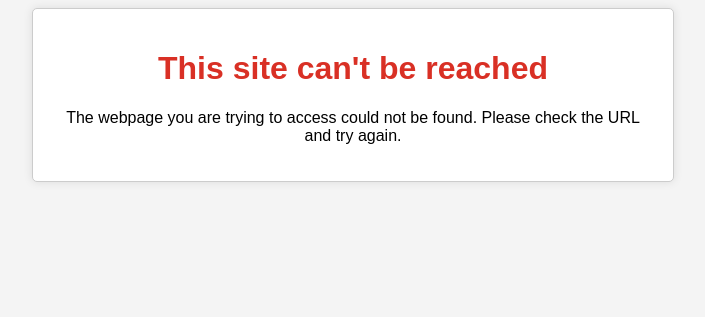
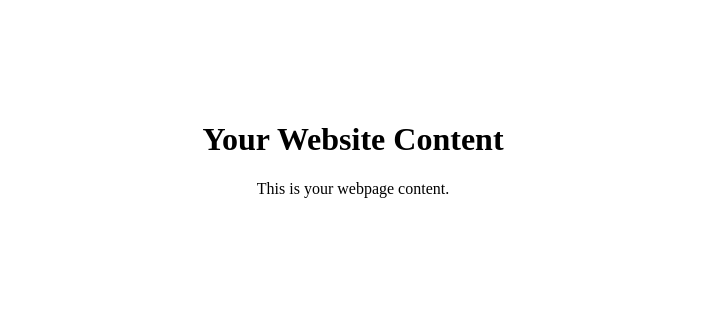
Before and after one commit to alongkon2103/jumpscare, a plain HTML site: page test.html in a window 1280 px wide. Shown: the whole page, without its empty margins (287-992 px from the left). Drawn offline with Linux system fonts and the light colour scheme.

Commit message:
Add files via upload

```diff
--- a/test.html
+++ b/test.html
@@ -1,33 +1,26 @@
 <!DOCTYPE html>
-<html lang="en">
+<html>
 <head>
-    <meta charset="UTF-8">
-    <meta name="viewport" content="width=device-width, initial-scale=1.0">
-    <title>This site can't be reached</title>
     <style>
         body {
-            font-family: Arial, sans-serif;
-            background-color: #f4f4f4;
+            margin: 0;
+            padding: 0;
+            overflow: hidden; /* สำหรับป้องกันแถบเลื่อน */
+            background: url('./bg1.mp4') no-repeat center center fixed;
+            background-size: cover;
+        }
+
+        /* แบบลูกเล่นสำหรับเพิ่มเนื้อหาหรือสไตล์ต่าง ๆ ในหน้าเว็บ */
+        .content {
             text-align: center;
-        }
-        .container {
-            max-width: 600px;
-            margin: 0 auto;
-            padding: 20px;
-            background-color: #fff;
-            border: 1px solid #ccc;
-            border-radius: 5px;
-            box-shadow: 0 0 10px rgba(0, 0, 0, 0.1);
-        }
-        h1 {
-            color: #d93025;
+            padding: 100px;
         }
     </style>
 </head>
 <body>
-    <div class="container">
-        <h1>This site can't be reached</h1>
-        <p>The webpage you are trying to access could not be found. Please check the URL and try again.</p>
+    <div class="content">
+        <h1>Your Website Content</h1>
+        <p>This is your webpage content.</p>
     </div>
 </body>
 </html>
```
Also changed, not shown: 1 other file.
